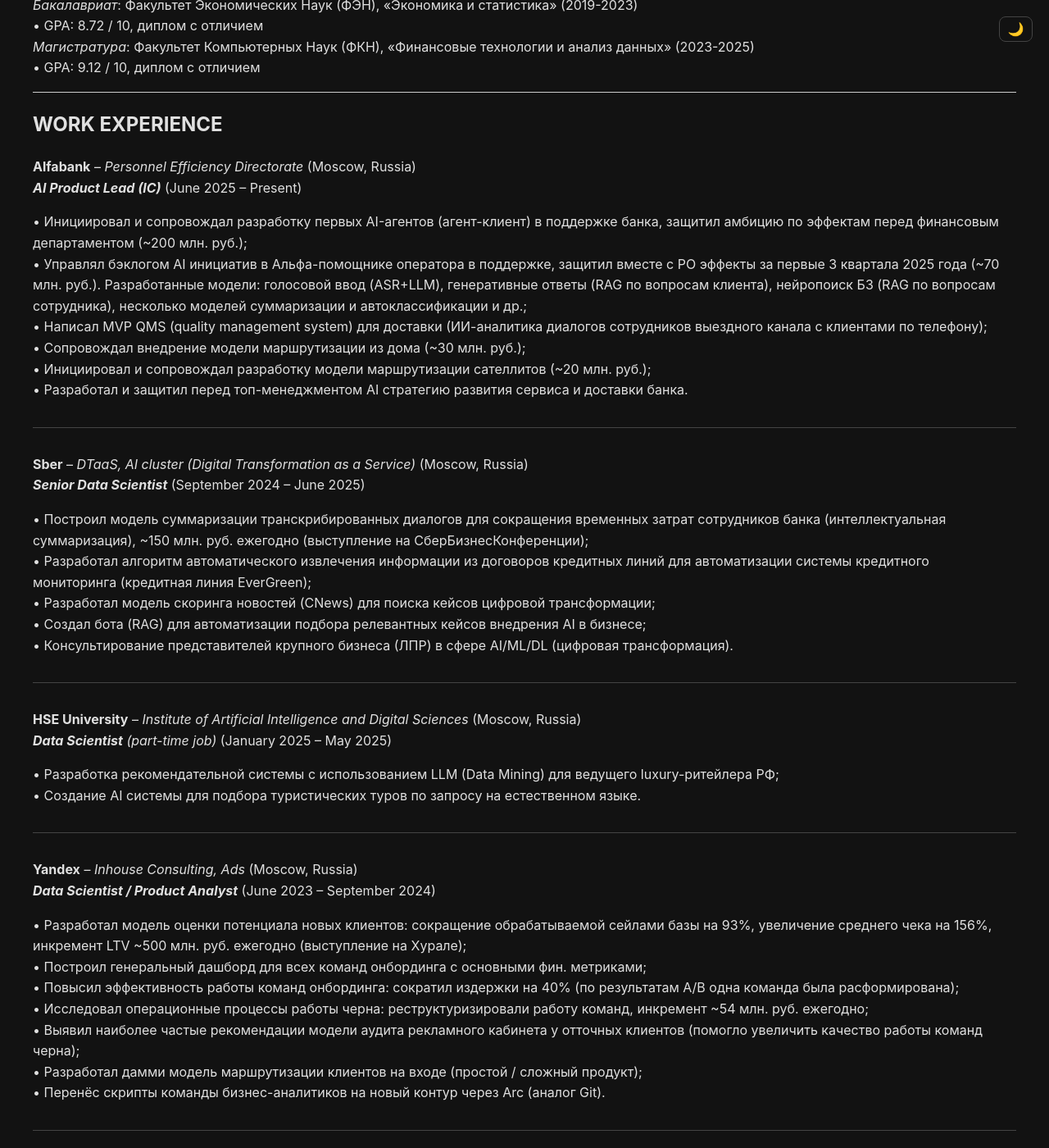
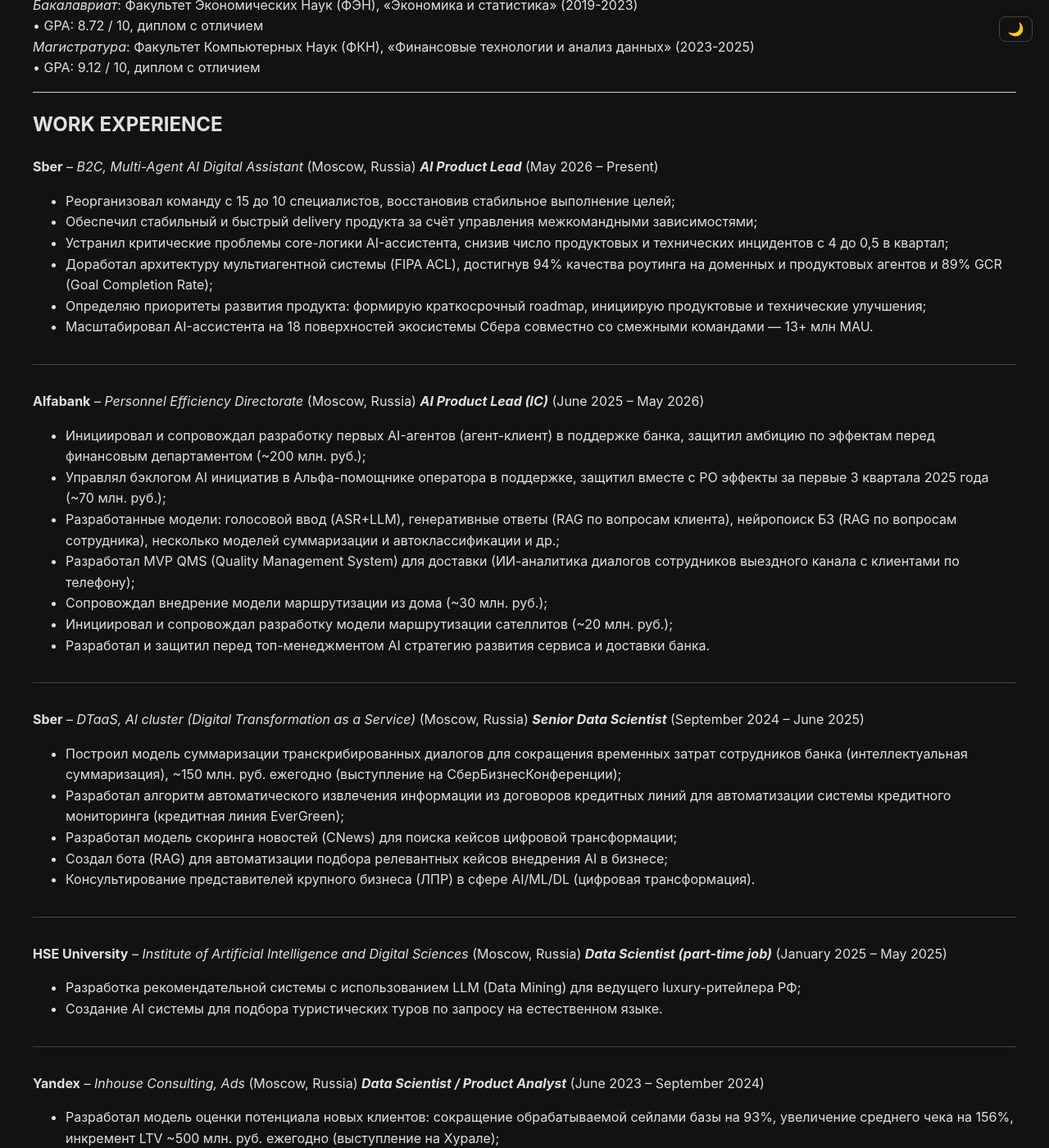
Before and after one commit to dimi3tru/dimi3tru.github.io, a Jekyll site: the page built from index.md, in a window 1280 px wide and 1400 px high, scrolled down 386 px. Shown: the whole window at 82% size. Built offline with Jekyll 4.4.1, drawn with Linux system fonts in a browser that asks for light colours; some of the changed text lies outside the part shown.

Commit message:
13.08.2026

```diff
--- a/index.md
+++ b/index.md
@@ -33,92 +33,101 @@ _Магистратура_: Факультет Компьютерных Наук
 
 ## WORK EXPERIENCE
 
-**Alfabank** – _Personnel Efficiency Directorate_ (Moscow, Russia)
-**_AI Product Lead (IC)_** (June 2025 – Present)
+**Sber** – *B2C, Multi-Agent AI Digital Assistant* (Moscow, Russia)
+***AI Product Lead*** (May 2026 – Present)
 
-•	Инициировал и сопровождал разработку первых AI-агентов (агент-клиент) в поддержке банка, защитил амбицию по эффектам перед финансовым департаментом (~200 млн. руб.);
-•	Управлял бэклогом AI инициатив в Альфа-помощнике оператора в поддержке, защитил вместе с PO эффекты за первые 3 квартала 2025 года (~70 млн. руб.).
-Разработанные модели: голосовой ввод (ASR+LLM), генеративные ответы (RAG по вопросам клиента), нейропоиск БЗ (RAG по вопросам сотрудника), несколько моделей суммаризации и автоклассификации и др.;
-•	Написал MVP QMS (quality management system) для доставки (ИИ-аналитика диалогов сотрудников выездного канала с клиентами по телефону);
-•	Сопровождал внедрение модели маршрутизации из дома (~30 млн. руб.);
-•	Инициировал и сопровождал разработку модели маршрутизации сателлитов (~20 млн. руб.);
-•	Разработал и защитил перед топ-менеджментом AI cтратегию развития сервиса и доставки банка.
+* Реорганизовал команду с 15 до 10 специалистов, восстановив стабильное выполнение целей;
+* Обеспечил стабильный и быстрый delivery продукта за счёт управления межкомандными зависимостями;
+* Устранил критические проблемы core-логики AI-ассистента, снизив число продуктовых и технических инцидентов с 4 до 0,5 в квартал;
+* Доработал архитектуру мультиагентной системы (FIPA ACL), достигнув 94% качества роутинга на доменных и продуктовых агентов и 89% GCR (Goal Completion Rate);
+* Определяю приоритеты развития продукта: формирую краткосрочный roadmap, инициирую продуктовые и технические улучшения;
+* Масштабировал AI-ассистента на 18 поверхностей экосистемы Сбера совместно со смежными командами — 13+ млн MAU.
 
 ---
 
-**Sber** – _DTaaS, AI cluster (Digital Transformation as a Service)_ (Moscow, Russia)
-**_Senior Data Scientist_** (September 2024 – June 2025)
+**Alfabank** – *Personnel Efficiency Directorate* (Moscow, Russia)
+***AI Product Lead (IC)*** (June 2025 – May 2026)
 
-• Построил модель суммаризации транскрибированных диалогов для сокращения временных затрат сотрудников банка (интеллектуальная суммаризация), ~150 млн. руб. ежегодно (выступление на СберБизнесКонференции);
-• Разработал алгоритм автоматического извлечения информации из договоров кредитных линий для автоматизации системы кредитного мониторинга (кредитная линия EverGreen);
-• Разработал модель скоринга новостей (CNews) для поиска кейсов цифровой трансформации;
-• Создал бота (RAG) для автоматизации подбора релевантных кейсов внедрения AI в бизнесе;
-• Консультирование представителей крупного бизнеса (ЛПР) в сфере AI/ML/DL (цифровая трансформация).
+* Инициировал и сопровождал разработку первых AI-агентов (агент-клиент) в поддержке банка, защитил амбицию по эффектам перед финансовым департаментом (~200 млн. руб.);
+* Управлял бэклогом AI инициатив в Альфа-помощнике оператора в поддержке, защитил вместе с PO эффекты за первые 3 квартала 2025 года (~70 млн. руб.);
+* Разработанные модели: голосовой ввод (ASR+LLM), генеративные ответы (RAG по вопросам клиента), нейропоиск БЗ (RAG по вопросам сотрудника), несколько моделей суммаризации и автоклассификации и др.;
+* Разработал MVP QMS (Quality Management System) для доставки (ИИ-аналитика диалогов сотрудников выездного канала с клиентами по телефону);
+* Сопровождал внедрение модели маршрутизации из дома (~30 млн. руб.);
+* Инициировал и сопровождал разработку модели маршрутизации сателлитов (~20 млн. руб.);
+* Разработал и защитил перед топ-менеджментом AI стратегию развития сервиса и доставки банка.
 
 ---
 
-**HSE University** – _Institute of Artificial Intelligence and Digital Sciences_ (Moscow, Russia)
-**_Data Scientist_** _(part-time job)_ (January 2025 – May 2025)
+**Sber** – *DTaaS, AI cluster (Digital Transformation as a Service)* (Moscow, Russia)
+***Senior Data Scientist*** (September 2024 – June 2025)
 
-•	Разработка рекомендательной системы с использованием LLM (Data Mining) для ведущего luxury-ритейлера РФ;
-•	Создание AI системы для подбора туристических туров по запросу на естественном языке.
+* Построил модель суммаризации транскрибированных диалогов для сокращения временных затрат сотрудников банка (интеллектуальная суммаризация), ~150 млн. руб. ежегодно (выступление на СберБизнесКонференции);
+* Разработал алгоритм автоматического извлечения информации из договоров кредитных линий для автоматизации системы кредитного мониторинга (кредитная линия EverGreen);
+* Разработал модель скоринга новостей (CNews) для поиска кейсов цифровой трансформации;
+* Создал бота (RAG) для автоматизации подбора релевантных кейсов внедрения AI в бизнесе;
+* Консультирование представителей крупного бизнеса (ЛПР) в сфере AI/ML/DL (цифровая трансформация).
 
 ---
 
-**Yandex** – _Inhouse Consulting, Ads_ (Moscow, Russia)
-**_Data Scientist / Product Analyst_** (June 2023 – September 2024)
+**HSE University** – *Institute of Artificial Intelligence and Digital Sciences* (Moscow, Russia)
+***Data Scientist (part-time job)*** (January 2025 – May 2025)
 
-•	Разработал модель оценки потенциала новых клиентов: сокращение обрабатываемой сейлами базы на 93%, увеличение среднего чека на 156%, инкремент LTV ~500 млн. руб. ежегодно (выступление на Хурале);
-•	Построил генеральный дашборд для всех команд онбординга с основными фин. метриками;
-•	Повысил эффективность работы команд онбординга: сократил издержки на 40% (по результатам A/B одна команда была расформирована);
-•	Исследовал операционные процессы работы черна: реструктуризировали работу команд, инкремент ~54 млн. руб. ежегодно;
-•	Выявил наиболее частые рекомендации модели аудита рекламного кабинета у отточных клиентов (помогло увеличить качество работы команд черна);
-•	Разработал дамми модель маршрутизации клиентов на входе (простой / сложный продукт);
-•	Перенёс скрипты команды бизнес-аналитиков на новый контур через Arc (аналог Git).
+* Разработка рекомендательной системы с использованием LLM (Data Mining) для ведущего luxury-ритейлера РФ;
+* Создание AI системы для подбора туристических туров по запросу на естественном языке.
 
 ---
 
-**Burger King** – _Pricing department_ (Moscow, Russia)
-**_Data Scientist / Product Analyst_** (January 2022 – June 2023)
+**Yandex** – *Inhouse Consulting, Ads* (Moscow, Russia)
+***Data Scientist / Product Analyst*** (June 2023 – September 2024)
 
-• Построил ML-кластеризацию ресторанов по данным соц. опросов: прирост выручки на 2,7%;
-• Рассчитал эластичность спроса по цене для групп товаров и каждого по отдельности: упростило прайсинг и моделирование спроса в ресторанах;
-• Подбор и обновление промо-механик: благодаря созданию купонов трафик-драйверов прирост incidence (аналог retention) на 13%, прирост прибыли на 1,7%;
-• Прайсинг upsell товаров: увеличение объёмов продаж на 11%, прибыли на 1,2%.
+* Разработал модель оценки потенциала новых клиентов: сокращение обрабатываемой сейлами базы на 93%, увеличение среднего чека на 156%, инкремент LTV ~500 млн. руб. ежегодно (выступление на Хурале);
+* Построил генеральный дашборд для всех команд онбординга с основными фин. метриками;
+* Повысил эффективность работы команд онбординга: сократил издержки на 40% (по результатам A/B одна команда была расформирована);
+* Исследовал операционные процессы работы черна: реструктуризировали работу команд, инкремент ~54 млн. руб. ежегодно;
+* Выявил наиболее частые рекомендации модели аудита рекламного кабинета у отточных клиентов (помогло увеличить качество работы команд черна);
+* Разработал дамми модель маршрутизации клиентов на входе (простой / сложный продукт);
+* Перенёс скрипты команды бизнес-аналитиков на новый контур через Arc (аналог Git).
 
 ---
 
-**Ozon** – _Retail department_ (Moscow, Russia)
-**_Analyst (Intern)_** (August 2021 – January 2022)
+**Burger King** – *Pricing department* (Moscow, Russia)
+***Data Scientist / Product Analyst*** (January 2022 – June 2023)
 
-• Создал множество дашбордов для мониторинга финансовых показателей всех БЮ;
-• Создал ежедневную автоматизированную выгрузку для детекции самых убыточных товаров.
+* Построил ML-кластеризацию ресторанов по данным соц. опросов: прирост выручки на 2,7%;
+* Рассчитал эластичность спроса по цене для групп товаров и каждого по отдельности: упростило прайсинг и моделирование спроса в ресторанах;
+* Подбор и обновление промо-механик: благодаря созданию купонов трафик-драйверов прирост incidence (аналог retention) на 13%, прирост прибыли на 1,7%;
+* Прайсинг upsell товаров: увеличение объёмов продаж на 11%, прибыли на 1,2%.
 
 ---
 
-**HSE University** – _Faculty of Economic Sciences_ (Moscow, Russia)
-**_Teaching Assistant_** _(Mathematical Analysis, Probability Theory)_ (September 2020 – June 2021)
+**Ozon** – *Retail department* (Moscow, Russia)
+***Analyst (Intern)*** (August 2021 – January 2022)
 
-• Проверка домашних заданий и контрольных работ студентов;
-• Проведение дополнительных занятий и консультаций (подготовка студентов к экзамену).
+* Создал множество дашбордов для мониторинга финансовых показателей всех БЮ;
+* Создал ежедневную автоматизированную выгрузку для детекции самых убыточных товаров.
+
+---
+
+**HSE University** – *Faculty of Economic Sciences* (Moscow, Russia)
+***Teaching Assistant (Mathematical Analysis, Probability Theory)*** (September 2020 – June 2021)
+
+* Проверка домашних заданий и контрольных работ студентов;
+* Проведение дополнительных занятий и консультаций (подготовка студентов к экзамену).
 
 <hr style="border: 0; border-top: 1px solid #ccc; margin: 1em 0;">
 
 ## Side Projects
-• RAG бот-ассистент для одной из крупнейших ветеринарных клиник РФ;	(June – August 2025)
-• Рекомендательная система для luxury-ритейлера РФ; (January – June 2025)
-• MVP AI Agents системы для подбора туристических туров; (April 2025)
-• Антифрод модель на страховом портфеле; (April – May 2023)
-• Прайсинг скидок на товары Рив Гош. (August – September 2022)
+
+* RAG бот-ассистент для одной из крупнейших ветеринарных клиник РФ (June – August 2025)
+* Рекомендательная система для ведущего luxury-ритейлера РФ (January – June 2025)
+* MVP AI Agents системы для подбора туристических туров (April 2025)
+* Антифрод модель на страховом портфеле (ML + NN) (April – May 2023)
+* Разработка модели прайсинга скидок на товары Рив Гош (August – September 2022)
 
 <hr style="border: 0; border-top: 1px solid #ccc; margin: 1em 0;">
 
-## HARD SKILLS
+## SKILLS
 
-• Python (AI, ML, DL, EDA, Pytorch, Tensorflow etc.)
-• NLP (LLM+PEFT, RAG, AI Agents, LLM)
-• CV (CNN, ViT, DDPM, VLM)
-• SQL, PySpark, Git, BI (DataLens, Tableau, Power BI)
-• Git
-• R
-• MS Office (Excel, PowerPoint)
+**AI:** LLM, Multi-Agent Systems, RAG, NLP, PEFT/LoRA, ML/DL, CV/VLM, PyTorch
+**Tech & Data:** Python, SQL, PySpark, Git, Docker
+**Product & Analytics:** AI Product Management, Product Analytics, A/B Testing, Metrics Design, BI
```
Also changed, not shown: other parts of index.md (+1 -1 lines).
